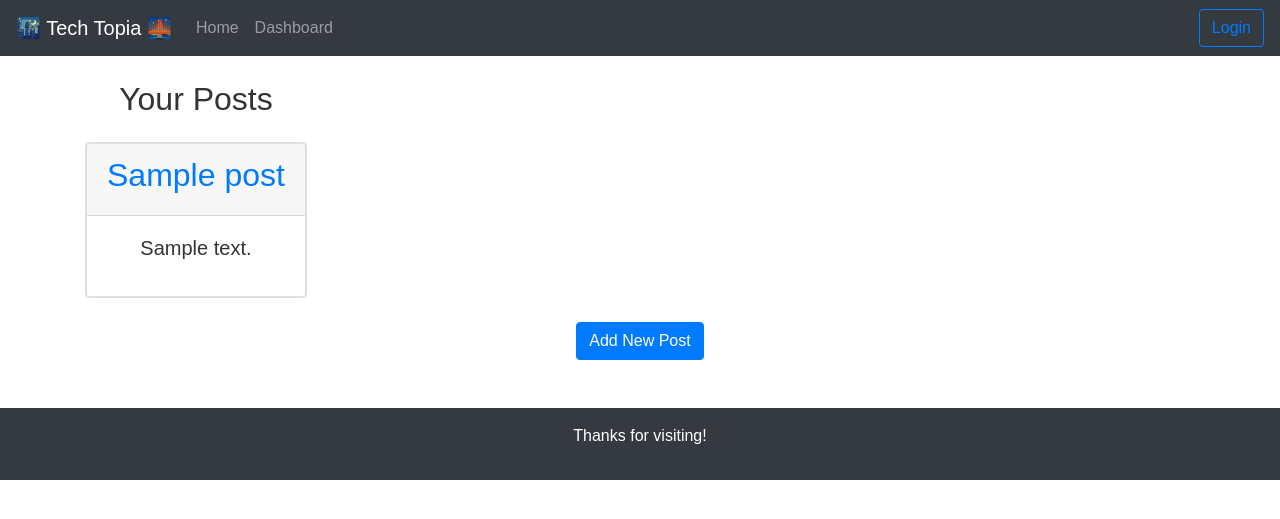
After one commit to ThatGiodude/Tech-Blog--C14-2.0, a Node server app: template views/dashboard.handlebars in a window 1280 px wide. The commit adds this page. Shown: the top 519 px of the page. Run offline with Node 20, Linux system fonts and the light colour scheme; tables that the repository leaves empty hold one stand-in row (values such as "Sample post"); the template is opened without the code that fills it: values that come from a table or form of the project are taken from there, most other values are stand-ins (such as "Sample title", 1, 10 or a date in 2020); some libraries are stand-ins or nearby versions.

Commit message:
this time fixed the correct paths

```diff
--- a/controllers/home-routes.js
+++ b/controllers/home-routes.js
@@ -28,7 +28,7 @@ router.get('/', (req, res) => {
     .then(dbPostData => {
       const posts = dbPostData.map(post => post.get({ plain: true }));
       // pass a single post object into the homepage template
-      res.render('/homepage', {
+      res.render('/views/dashboard.handlebars', {
         posts,
         loggedIn: req.session.loggedIn
       });
--- a/views/layouts/main.handlebars
+++ b/views/layouts/main.handlebars
@@ -4,9 +4,9 @@
 <head>
   <meta charset="UTF-8">
   <meta name="viewport" content="width=device-width, initial-scale=1.0">
-  <title>Tech Blog 2.0</title>
+  <title>MVC Tech Blog</title>
   <link rel="stylesheet" href="https://cdn.jsdelivr.net/npm/bootstrap@4.3.1/dist/css/bootstrap.min.css" integrity="sha384-ggOyR0iXCbMQv3Xipma34MD+dH/1fQ784/j6cY/iJTQUOhcWr7x9JvoRxT2MZw1T" crossorigin="anonymous">
-  <link rel="stylesheet" href="/public/stylesheets/style.css">
+  <link rel="stylesheet" href="/stylesheets/style.css">
 </head>
 
 <body>
@@ -22,7 +22,7 @@
             <a class="nav-link" href="/">Home</a>
           </li>
           <li class="nav-item">
-            <a class="nav-link" href="/views/partials/dashboard.handlebars">Dashboard</a>
+            <a class="nav-link" href="/dashboard">Dashboard</a>
           </li>
         </ul>
         <ul class="navbar-nav">
@@ -32,7 +32,7 @@
           </li>
           {{else}}
           <li class="nav-item">
-            <a class="btn btn-outline-primary" href="/views/partials/login.handlebars">Login</a>
+            <a class="btn btn-outline-primary" href="/login">Login</a>
           </li>
           {{/if}}
         </ul>
@@ -49,7 +49,7 @@
     </footer>
   </div>
   {{#if loggedIn}}
-  <script src="/public/javascript/logout.js"></script>
+  <script src="/javascript/logout.js"></script>
   {{/if}}
 </body>
 
--- /dev/null
+++ b/views/layouts/partials/dashboard-post-info.handlebars
@@ -0,0 +1,8 @@
+<div class="card">
+  <div class="card-header">
+    <h2><a href="/dashboard/edit/{{id}}">{{title}}</a></h2>
+  </div>
+  <div class="card-body">
+    <h5><p>{{post_text}}</p></h5>
+  </div>
+</div>
--- a/views/partials/single-post.handlebars
+++ b/views/single-post.handlebars
@@ -1,4 +1,5 @@
-{{ post-info post}}
+{{> post-info post}}
+
 {{#if loggedIn}}
   <form class="comment-form mt-4">
     <div class="form-group row">
```
Also changed, not shown: views/layouts/partials/comments.handlebars (added, +12 -0 lines), views/layouts/partials/post-info.handlebars (added, +13 -0 lines), javascript/comment.js (deleted), views/dashboard.handlebars (renamed from views/partials/dashboard.handlebars), views/edit-post.handlebars (renamed from views/partials/edit-post.handlebars), views/homepage.handlebars (renamed from views/partials/homepage.handlebars), views/login.handlebars (renamed from views/partials/login.handlebars), views/new-post.handlebars (renamed from views/partials/new-post.handlebars).
